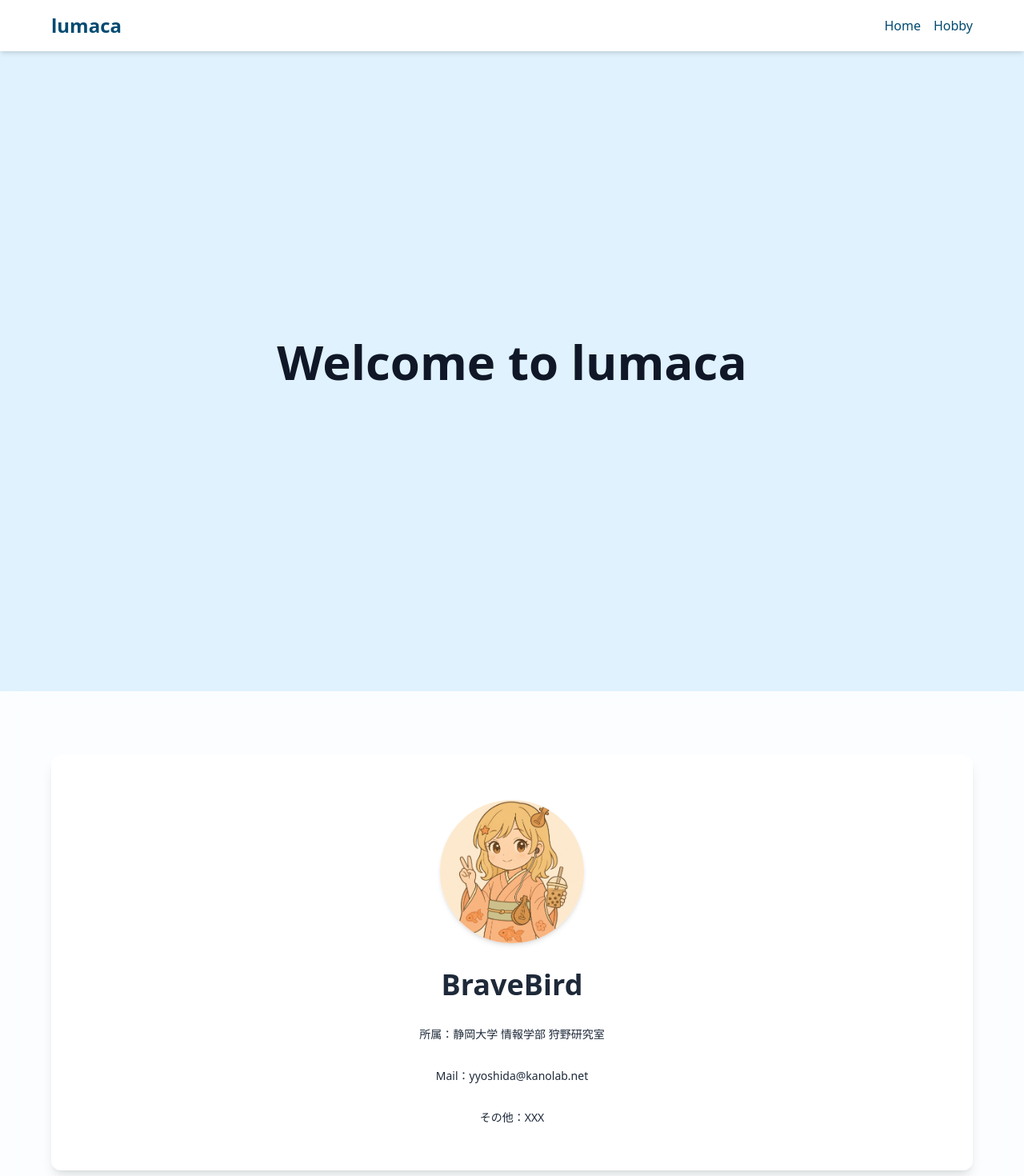
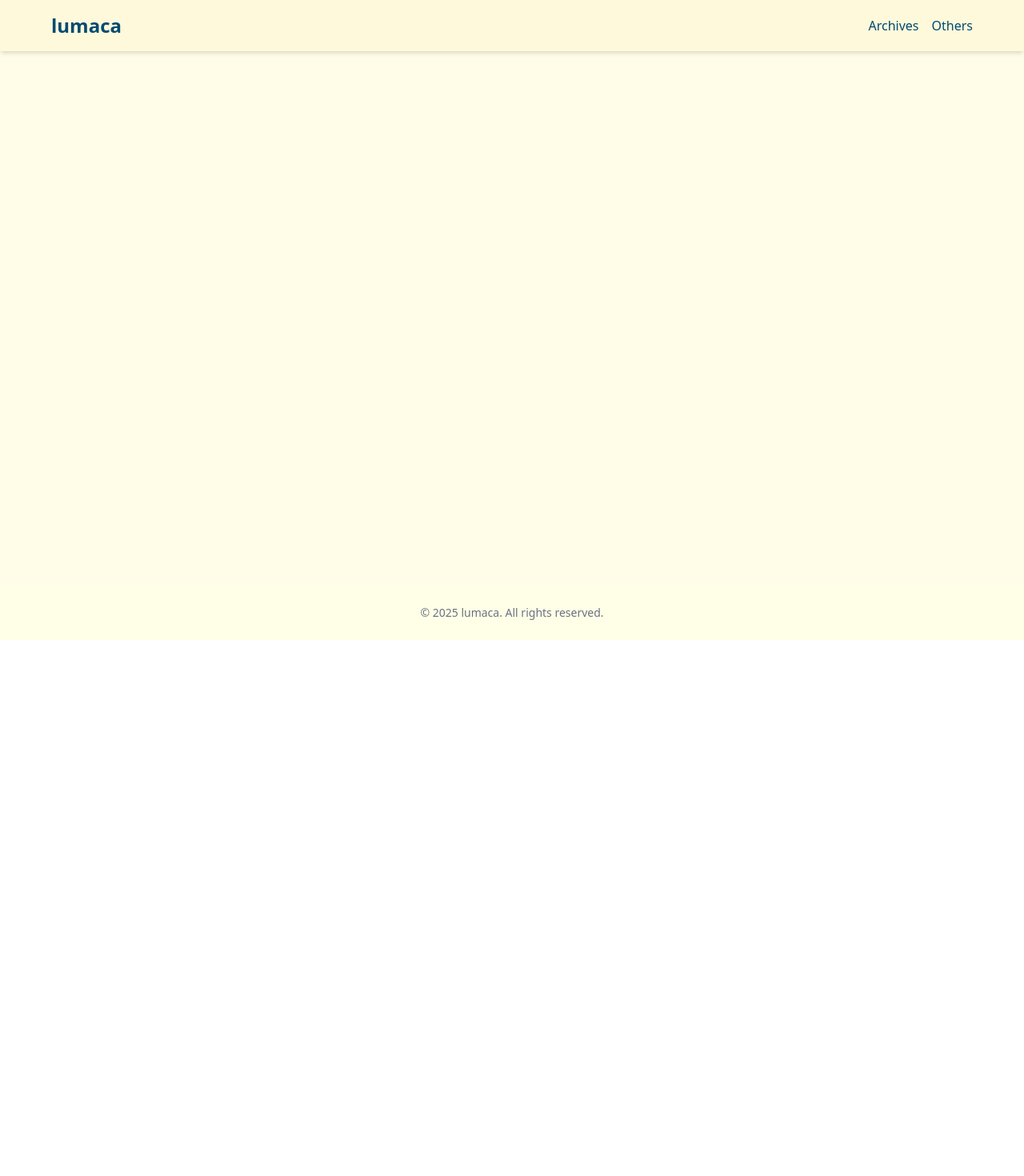
Before and after one commit to BentenShichifuku/lumaca_portfolio, a Next.js app: page / in a window 1280 px wide. Shown: the top 1470 px of the page at 80% size. After the commit the page ends 800 px from the top, so only its background shows below. Built offline with nearby package versions, Linux system fonts and the light colour scheme.

Commit message:
modifyConsist

```diff
--- a/src/components/Footer.tsx
+++ b/src/components/Footer.tsx
@@ -1,7 +1,19 @@
+import { useState } from 'react';
+
 export default function Footer() {
+    const [isHovered, setIsHovered] = useState(false);
+
     return (
-        <footer className="text-center text-sm py-6 border-t border-gray-300 text-gray-500">
+        <footer
+            className="text-center text-sm py-6 text-gray-500 transition-all duration-300"
+            style={{
+                backgroundColor: isHovered ? '#fff9db' : '#ffffe7',
+                boxShadow: isHovered ? '0 -4px 6px -1px rgba(0, 0, 0, 0.1)' : 'none',
+            }}
+            onMouseEnter={() => setIsHovered(true)}
+            onMouseLeave={() => setIsHovered(false)}
+        >
             <p>&copy; {new Date().getFullYear()} lumaca. All rights reserved.</p>
         </footer>
-        );
-    }
+    );
+}
--- a/src/components/Header.tsx
+++ b/src/components/Header.tsx
@@ -1,15 +1,27 @@
 import Link from 'next/link';
+import { useState } from 'react';
 
 export default function Header() {
+    const [isHovered, setIsHovered] = useState(false);
+
     return (
-        <header className="p-4 bg-white text-sky-900 shadow-md sticky top-0 z-50">
+        <header
+            className={`p-4 text-sky-900 sticky top-0 z-50 transition-all duration-300 ${
+                isHovered ? "shadow-md" : ""
+            }`}
+            style={{
+                backgroundColor: isHovered ? '#fff9db' : '#ffffe7',
+            }}
+            onMouseEnter={() => setIsHovered(true)}
+            onMouseLeave={() => setIsHovered(false)}
+        >
             <div className="max-w-6xl mx-auto flex justify-between items-center">
                 <Link href="/" className="text-2xl font-semibold hover:text-sky-500">
                     lumaca
                 </Link>
                 <nav className="space-x-4 text-sm md:text-base font-medium">
-                <Link href="/" className="hover:text-sky-500">Home</Link>
-                <Link href="/hobby" className="hover:text-sky-500">Hobby</Link>
+                    <Link href="/archives/gourmet" className="hover:text-sky-500">Archives</Link>
+                    <Link href="/others" className="hover:text-sky-500">Others</Link>
                 </nav>
             </div>
         </header>
--- a/src/components/Hero.tsx
+++ b/src/components/Hero.tsx
@@ -1,30 +1,54 @@
-// src/components/Hero.tsx
 import React, { useEffect, useState } from "react";
 
 const Hero = () => {
-    const [opacity, setOpacity] = useState(1);
+    const [showLoading, setShowLoading] = useState(true);
+    const [dotCount, setDotCount] = useState(0);
+    const [snailFrame, setSnailFrame] = useState(0);
 
+    // 2.2秒後にロード画面を非表示
     useEffect(() => {
-        const handleScroll = () => {
-        const scrollY = window.scrollY;
-        const newOpacity = Math.max(1 - scrollY / 300, 0); // 300pxスクロールで消える
-        setOpacity(newOpacity);
-    };
-
-    window.addEventListener("scroll", handleScroll);
-    return () => window.removeEventListener("scroll", handleScroll);
+        const timer = setTimeout(() => {
+            setShowLoading(false);
+        }, 2200);
+        return () => clearTimeout(timer);
     }, []);
 
+    // ドットアニメーション（... → . → .. → ...）
+    useEffect(() => {
+        const dotInterval = setInterval(() => {
+            setDotCount((prev) => (prev + 1) % 4);
+        }, 300);
+        return () => clearInterval(dotInterval);
+    }, []);
+
+    // カタツムリアニメーション（2コマ）
+    useEffect(() => {
+        const frameInterval = setInterval(() => {
+            setSnailFrame((prev) => (prev + 1) % 2);
+        }, 300);
+        return () => clearInterval(frameInterval);
+    }, []);
+
+    if (showLoading) {
         return (
             <section
-        className="w-full h-screen bg-sky-100 text-gray-900 flex items-center justify-center transition-opacity duration-500"
-        style={{ opacity }}
+                className="w-full h-screen flex flex-col items-center justify-center"
+                style={{ backgroundColor: "#FFFDE7", fontFamily: '"DotGothic16", monospace' }} // ← ここを変更
             >
-        <div className="text-center px-4">
-            <h1 className="text-4xl md:text-6xl font-bold mb-6">Welcome to lumaca</h1>
+                <h1 className="text-5xl text-gray-800 mb-6">
+                    now loading{".".repeat(dotCount)}
+                </h1>
+                <div className="w-24 h-24">
+                    <img
+                        src={`/snail${snailFrame + 1}.png`}
+                        alt="snail walking"
+                        className="w-full h-full object-contain"
+                    />
                 </div>
             </section>
         );
+    }
+
 };
 
 export default Hero;
--- a/src/components/Layout.tsx
+++ b/src/components/Layout.tsx
@@ -8,10 +8,13 @@ type Props = {
 
 export default function Layout({ children }: Props) {
     return (
-        <div className="min-h-screen flex flex-col bg-sky-50 text-gray-900 font-sans">
-        <Header />
-        <main className="flex-grow">{children}</main>
-        <Footer />
+        <div
+            className="min-h-screen flex flex-col text-gray-900 font-sans"
+            style={{ backgroundColor: '#FFFDE7' }} // 薄いクリーム色
+        >
+            <Header />
+            <main className="flex-grow">{children}</main>
+            <Footer />
         </div>
     );
 }
--- a/src/components/ProfileCard.tsx
+++ b/src/components/ProfileCard.tsx
@@ -1,9 +1,11 @@
-// src/components/ProfileCard.tsx
 import Image from "next/image";
 
 export default function ProfileCard() {
     return (
-        <section className="flex justify-center py-20 bg-white/70 backdrop-blur-md">
+        <section
+            className="flex justify-center py-20"
+            style={{ backgroundColor: "#ffffe7" }} // 常に薄いクリーム色
+        >
             <div className="bg-white rounded-xl shadow-lg p-14 max-w-6xl w-full text-gray-800">
                 <div className="flex flex-col items-center text-center space-y-8">
                     <Image
@@ -13,10 +15,16 @@ export default function ProfileCard() {
                         height={180}
                         className="rounded-full shadow-md"
                     />
-            <h2 className="text-4xl font-bold">BraveBird</h2>
-            <p className="text-sm">所属：静岡大学 情報学部 狩野研究室</p>
-            <p className="text-sm">Mail：yyoshida@kanolab.net</p>
-            <p className="text-sm">その他：XXX</p>
+                    <h2 className="text-4xl font-bold">Lumaca</h2>
+                    <p className="mb-1">Affiliation:</p>
+                    <p>静岡大学 情報学部 狩野研究室</p>
+                    <p className="mb-1">Mail:</p>
+                    <div className="text-sm text-left">
+                        <ul className="list-[circle] pl-5">
+                            <li>yyoshida@kanolab.net</li>
+                            <li>yharada@kanolab.net</li>
+                        </ul>
+                    </div>
                 </div>
             </div>
         </section>
--- a/src/pages/hobby/index.tsx
+++ /dev/null
@@ -1,29 +0,0 @@
-// src/pages/hobby/index.tsx
-import Link from "next/link";
-import Layout from "@/components/Layout";
-
-const hobbies = [
-    { title: "Gourmet", url: "/hobby/gourmet" },
-    { title: "Travel", url: "/hobby/travel" },
-    { title: "+++", url: "#" },
-];
-
-export default function HobbyTopPage() {
-    return (
-        <Layout>
-        <div className="text-center py-20 px-4">
-            <h1 className="text-4xl font-bold mb-8">My Hobbies</h1>
-            <p className="mb-6 text-gray-600">ガクチカのために趣味をまとめます。</p>
-            <div className="flex flex-wrap justify-center gap-4">
-            {hobbies.map((hobby, idx) => (
-                <Link key={idx} href={hobby.url}>
-                <button className="bg-sky-500 hover:bg-sky-600 text-white px-10 py-4 rounded shadow">
-                    {hobby.title}
-                </button>
-            </Link>
-            ))}
-            </div>
-        </div>
-        </Layout>
-    );
-}
--- a/src/pages/hobby/more.tsx
+++ /dev/null
@@ -1,5 +0,0 @@
-const Dummy = () => {
-    return <div>準備中のページです</div>;
-    };
-
-    export default Dummy;
--- a/src/pages/hobby/travel.tsx
+++ /dev/null
@@ -1,49 +0,0 @@
-import Layout from "@/components/Layout";
-import Image from "next/image";
-
-const travels = [
-    {
-    title: "春の京都",
-    date: "2024年4月",
-    description: "哲学の道を桜吹雪の中歩いた。花より団子。団子より抹茶ソフト。",
-    image: "/images/travel/kyoto.jpg",
-    },
-
-  // どんどん追加可能！
-];
-
-export default function Travel() {
-    return (
-        <Layout>
-        <section className="max-w-4xl mx-auto px-4 py-12">
-            <h1 className="text-3xl font-bold mb-6 text-center">旅の記録</h1>
-            <p className="text-center text-gray-300 mb-10">
-            絵手紙のように、旅先での思い出を残しています。
-            </p>
-
-            <div className="space-y-8">
-            {travels.map((travel, idx) => (
-                <div
-                key={idx}
-                className="bg-white text-gray-800 rounded-xl overflow-hidden shadow-md flex flex-col md:flex-row"
-            >
-                <div className="md:w-1/2 w-full h-64 relative">
-                    <Image
-                    src={travel.image}
-                    alt={travel.title}
-                    layout="fill"
-                    objectFit="cover"
-                />
-                </div>
-                <div className="p-6 md:w-1/2">
-                    <h2 className="text-xl font-bold mb-2">{travel.title}</h2>
-                    <p className="text-sm text-gray-500 mb-2">{travel.date}</p>
-                    <p>{travel.description}</p>
-                </div>
-                </div>
-            ))}
-            </div>
-        </section>
-    </Layout>
-    );
-}
--- a/src/pages/index.tsx
+++ b/src/pages/index.tsx
@@ -1,12 +1,12 @@
 import Layout from '@/components/Layout';
 import Hero from '@/components/Hero';
-import ProfileCard from "@/components/ProfileCard";
+
 
 export default function Home() {
   return (
     <Layout>
       <Hero />
-      <ProfileCard />
+
     </Layout>
   );
 }
```
Also changed, not shown: src/pages/archives/gourmet.tsx (renamed from src/pages/hobby/gourmet.tsx). Lines whose indentation alone changed are shown as unchanged.
